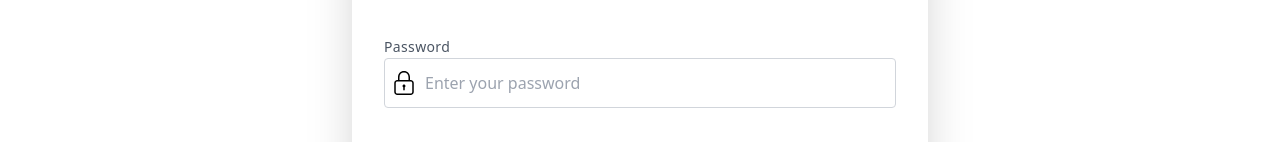
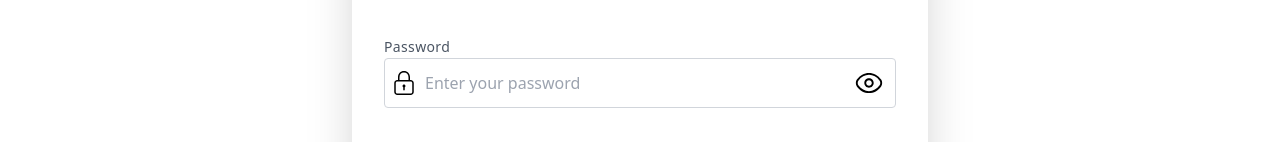
Before and after one commit to pantro14/fedex-assessment, an Angular app: page /sign-up in a window 1280 px wide. Shown: the part 662-804 px from the top of the page. Built offline with nearby package versions, Linux system fonts and the light colour scheme.

Commit message:
feat:added functionality to view the password

```diff
--- a/src/app/components/sign-up/sign-up.component.html
+++ b/src/app/components/sign-up/sign-up.component.html
@@ -107,13 +107,17 @@
             <img src="assets/password.svg"/>
           </div>
           <input
-            type="password"
+            [type]="passwordType"
             id="password"
             name="password"
             class="w-full pl-10 rounded border border-gray-300 bg-white py-2 px-3 text-base leading-8 text-gray-700 outline-none transition-colors duration-200 ease-in-out focus:border-indigo-500 focus:ring-2 focus:ring-indigo-200"
             formControlName="password"
             placeholder="Enter your password"
           />
+          <div class="absolute inset-y-0 right-0 pr-3 flex items-center text-sm leading-5">
+            <img (click)="togglePasswordView()" *ngIf="passwordType === 'password'" src="assets/view-password.svg"/>
+            <img (click)="togglePasswordView()" *ngIf="passwordType === 'text'" src="assets/unview-password.svg"/>
+          </div>
         </div>
         <div *ngIf="ngForm.submitted && signUpForm.invalid" class="text-sm pt-1 pl-1 text-red-500">
           <span *ngIf="password?.errors?.['required'] else emailMinLength" >
--- a/src/app/components/sign-up/sign-up.component.ts
+++ b/src/app/components/sign-up/sign-up.component.ts
@@ -13,6 +13,8 @@ import {verifyForbidWords} from '../../utils/custom-validators/email-validators'
 })
 export class SignUpComponent {
   signUpForm;
+
+  passwordType = 'password';
 
   constructor(
     private formBuilder: FormBuilder,
@@ -41,8 +43,14 @@ export class SignUpComponent {
     this.password?.updateValueAndValidity();
   }
 
+  togglePasswordView(): void {
+    this.passwordType = this.passwordType === 'text' ? 'password' : 'text';
+  }
+
   submitForm(): void {
-    console.log('form submitted');
+    if(!this.signUpForm.invalid) {
+      // ready to consumer the server
+    }
   }
 
 }
--- a/src/app/utils/custom-validators/email-validators.ts
+++ b/src/app/utils/custom-validators/email-validators.ts
@@ -11,6 +11,7 @@ export const verifyLowerAndUpperCase = (): ValidatorFn => {
 }
 
 const hasForbiddenWords = (word: string, firstName: string, lastName: string) => {
+  // skip validation if first name and last name are empty string
   const isFirstNamePresent = firstName === '' ? false : word.toLowerCase().includes(firstName.toLowerCase());
   const isLastNamePresent = lastName === '' ? false : word.toLowerCase().includes(lastName.toLowerCase());
   return isFirstNamePresent || isLastNamePresent;
```
Also changed, not shown: src/assets/unview-password.svg (added), src/assets/view-password.svg (added).
